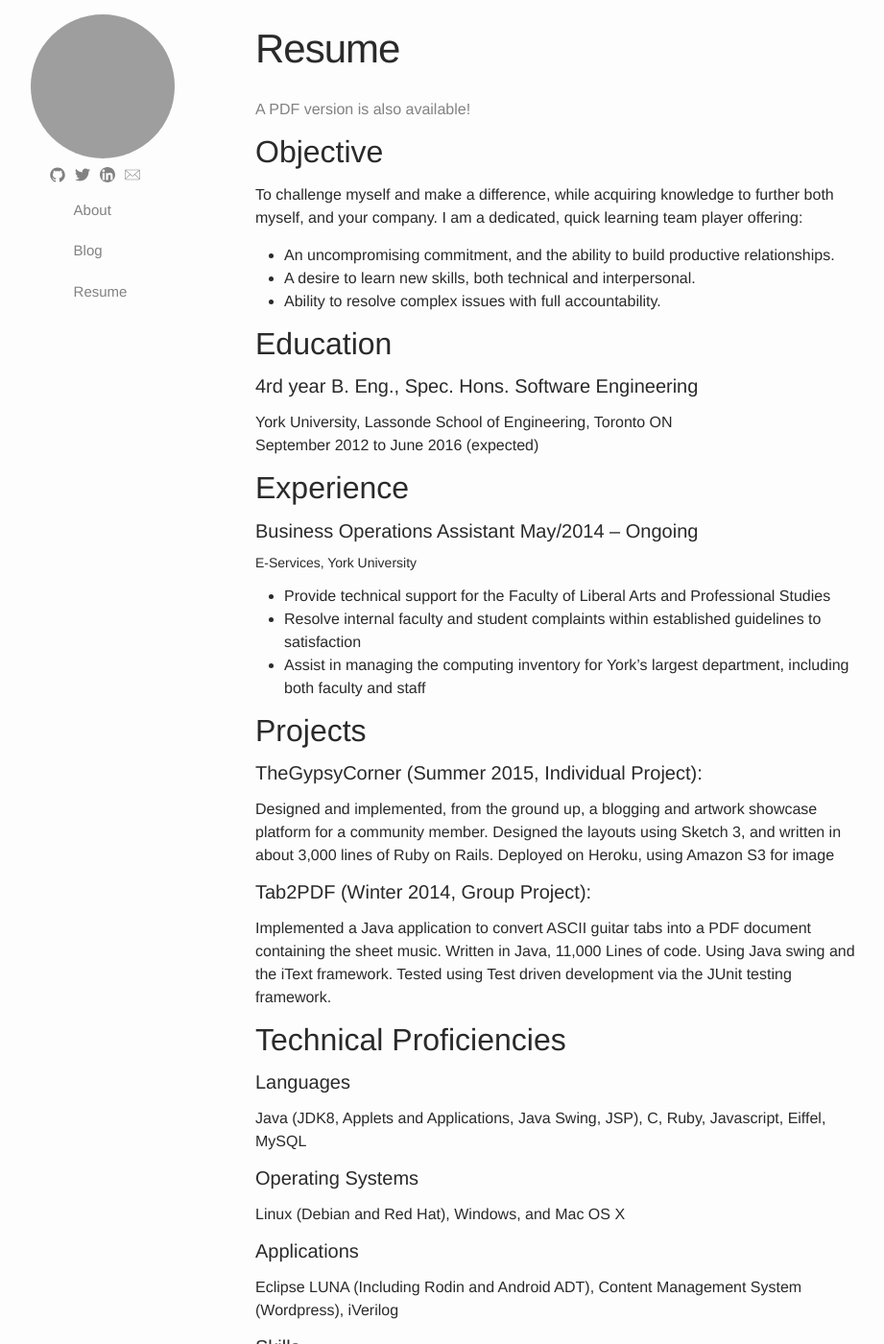
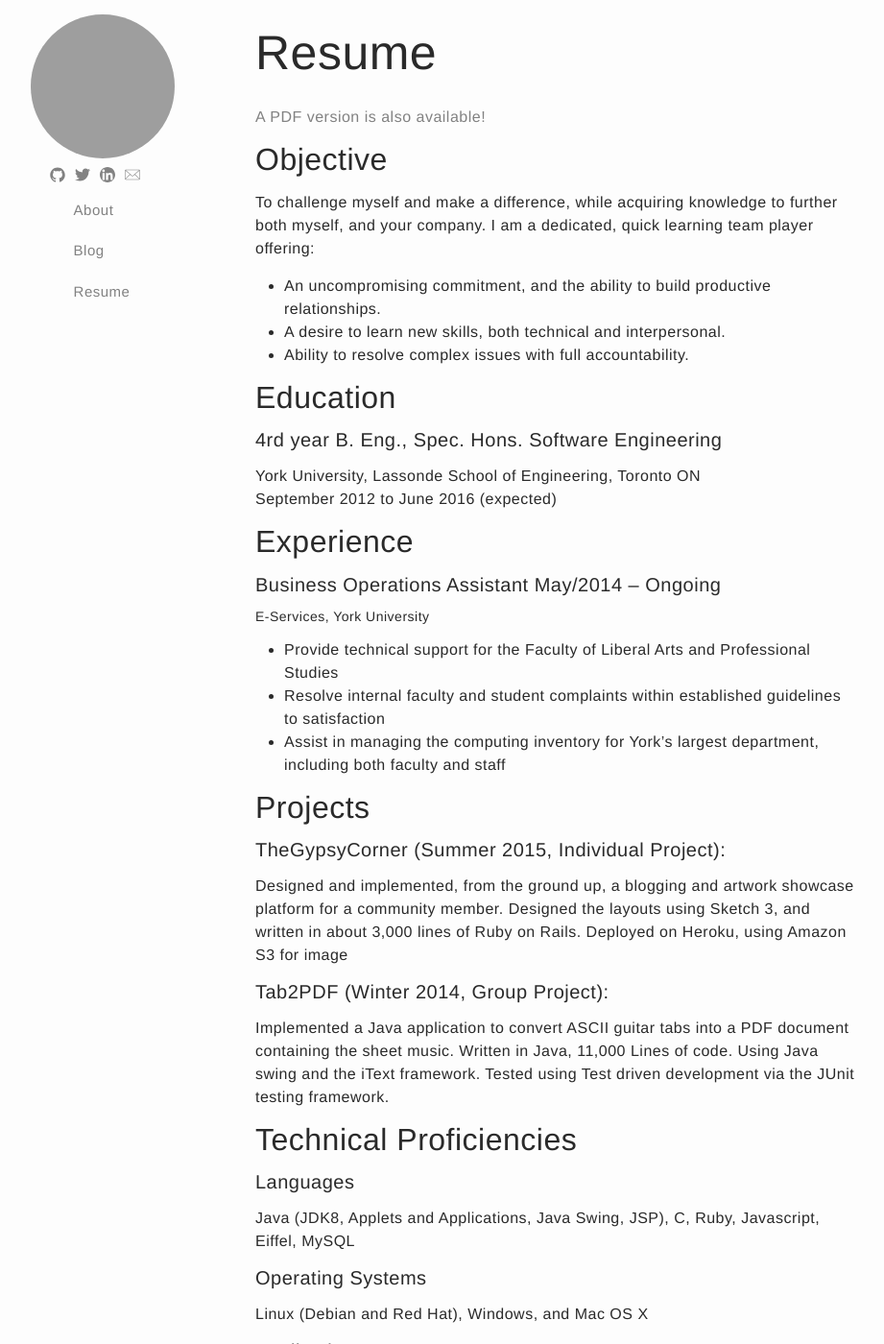
Before and after one commit to skylerto/skylerto.github.io, a Jekyll site: the page built from resume.md, in a window 1280 px wide and 1400 px high. Shown: the whole window at 96% size, without its empty margins (159-1080 px from the left). Built offline with Jekyll 4.4.1, drawn with Linux system fonts in a browser that asks for light colours; grey boxes are pictures that could not be loaded.

Commit message:
updated style

```diff
--- a/_sass/_base.scss
+++ b/_sass/_base.scss
@@ -1,3 +1,5 @@
+$base-font-family: "Helvetica Neue", Helvetica, Arial, sans-serif;
+
 /**
  * Reset some basic elements
  */
@@ -21,6 +23,7 @@ body {
     color: $text-color;
     background-color: $background-color;
     -webkit-text-size-adjust: 100%;
+    letter-spacing: 0.5px;
 }
 
 .text {
@@ -36,7 +39,6 @@ ul, ol, dl, figure,
 %vertical-rhythm {
     margin-bottom: $spacing-unit / 2;
 }
-
 
 
 /**
@@ -82,7 +84,7 @@ li {
  * Headings
  */
 h1, h2, h3, h4, h5, h6 {
-    font-weight: 300;
+    font-weight: 100;
 }
 
 
--- a/_sass/_layout.scss
+++ b/_sass/_layout.scss
@@ -210,7 +210,8 @@ width:100%;
 
 .post-link {
     display: block;
-    font-size: 24px;
+    font-size: 30px;
+    letter-spacing: 0.8px;
 }
 
 
@@ -224,8 +225,8 @@ width:100%;
 }
 
 .post-title {
-    font-size: 42px;
-    letter-spacing: -1px;
+    font-size: 50px;
+    letter-spacing: 0.5px;
     line-height: 1;
 
     @include media-query($on-laptop) {
```
